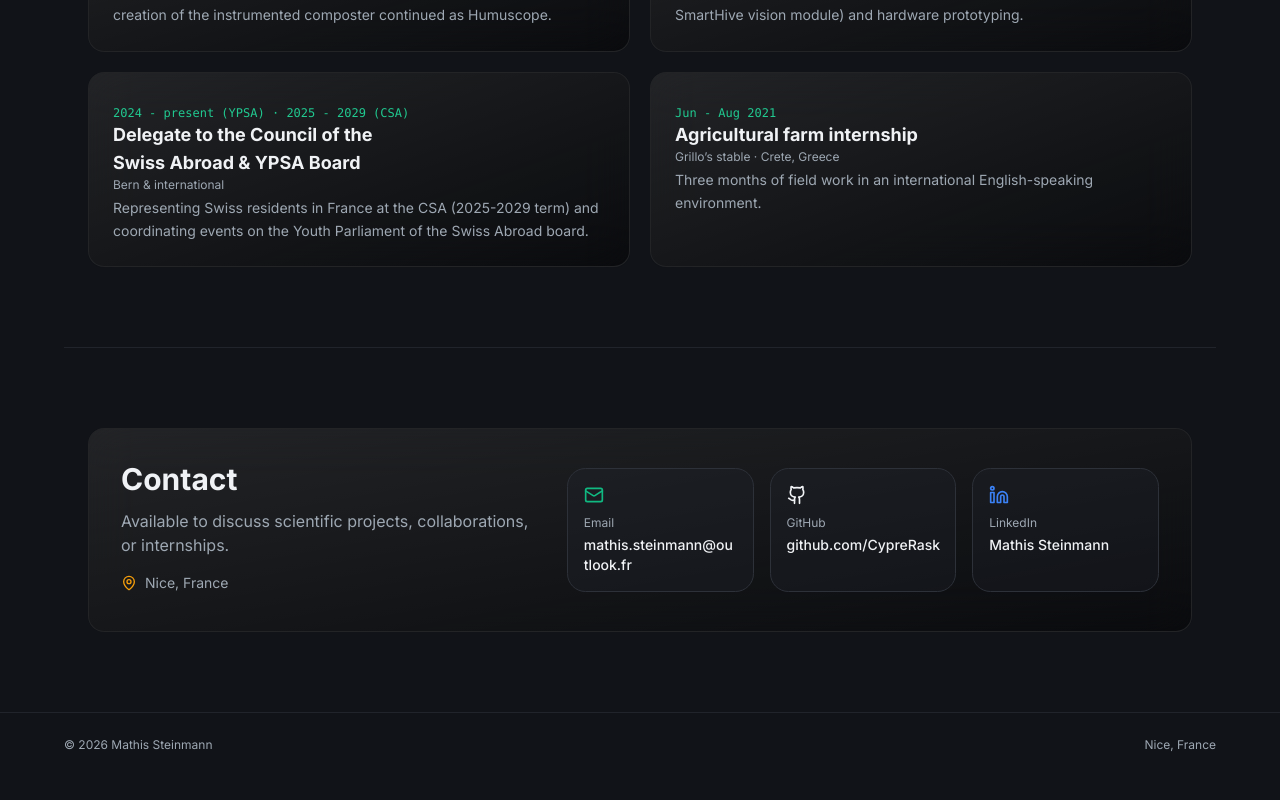
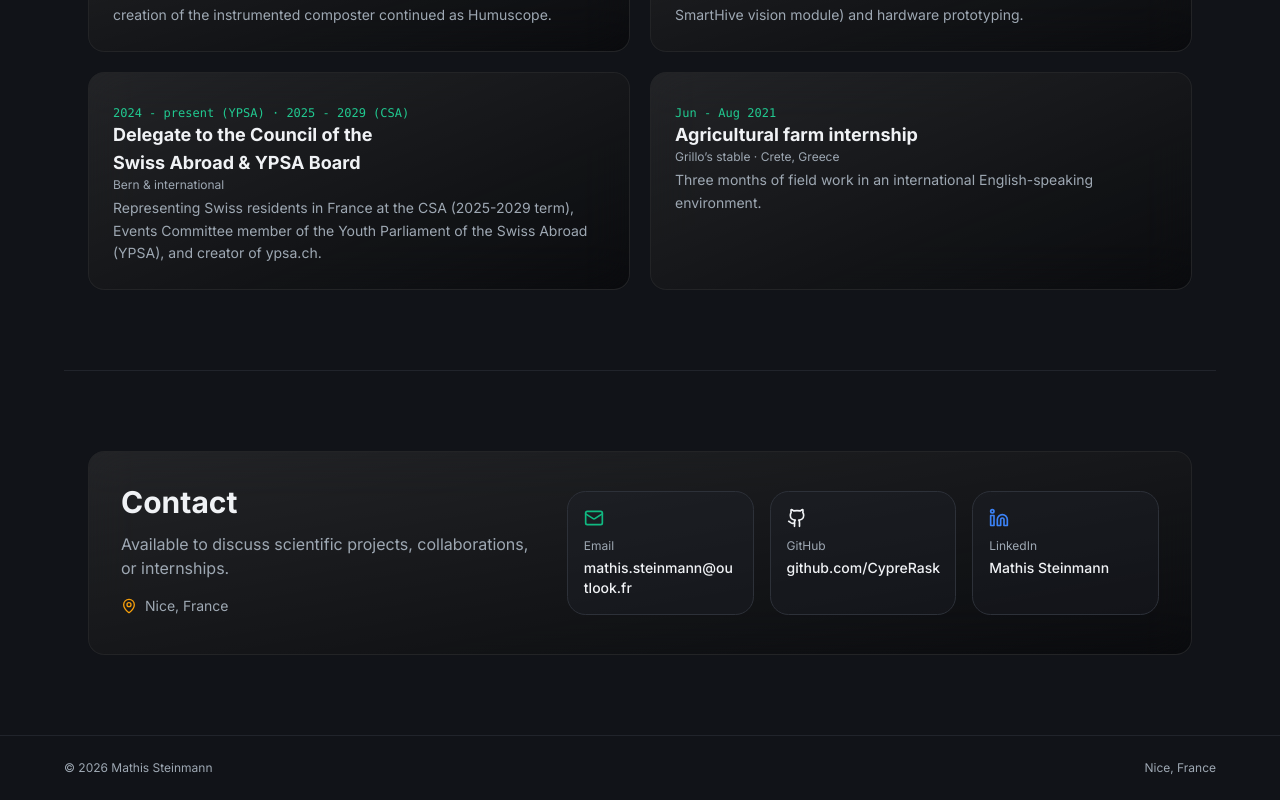
Before and after one commit to CypreRask/portfolio, a React (Vite) app: page / in a window 1280 px wide. Shown: the part 3853-4653 px from the top of the page. Before the commit the page ends 4630 px from the top, so only its background shows below. Built offline with nearby package versions, Linux system fonts and the light colour scheme.

Commit message:
content(variant-c): add YPSA Events Committee and ypsa.ch credit

```diff
--- a/src/data/vitrineData.ts
+++ b/src/data/vitrineData.ts
@@ -753,8 +753,8 @@ export const timelineItems: TimelineItem[] = [
     },
     place: { fr: 'Berne & international', en: 'Bern & international' },
     detail: {
-      fr: 'Représentation des Suisses de France au CSE (mandat 2025-2029) et organisation d’événements pour le Parlement des Jeunes Suisses de l’Étranger.',
-      en: 'Representing Swiss residents in France at the CSA (2025-2029 term) and coordinating events on the Youth Parliament of the Swiss Abroad board.',
+      fr: 'Représentation des Suisses de France au CSE (mandat 2025-2029), comité événements du Youth Parliament of the Swiss Abroad (YPSA) et réalisation du site ypsa.ch.',
+      en: 'Representing Swiss residents in France at the CSA (2025-2029 term), Events Committee member of the Youth Parliament of the Swiss Abroad (YPSA), and creator of ypsa.ch.',
     },
   },
   {
```
